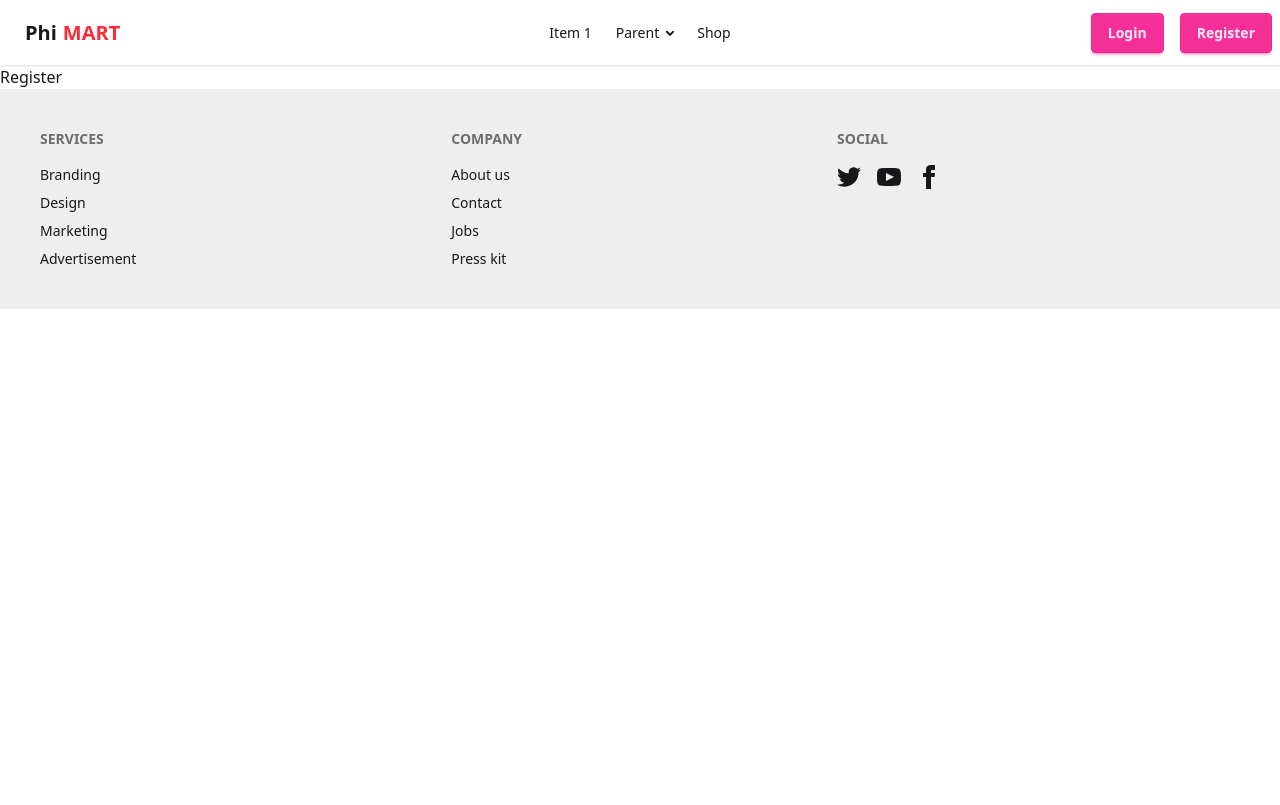
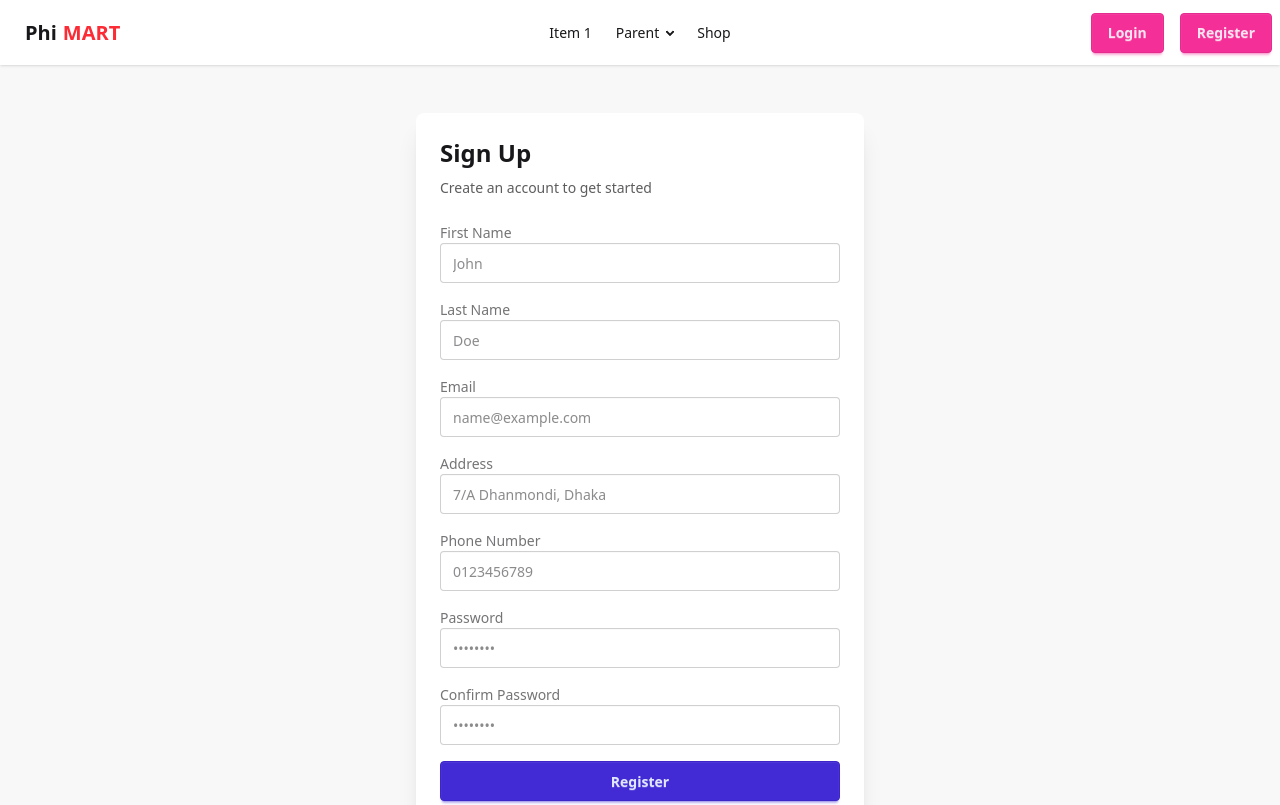
Before and after one commit to Moniruzzaman-Shawon/Phimart-Client, a React (Vite) app: page /register in a window 1280 px wide. Shown: the top 805 px of the page. Built offline with nearby package versions, Linux system fonts and the light colour scheme.

Commit message:
registration form added

```diff
--- a/src/pages/Register.jsx
+++ b/src/pages/Register.jsx
@@ -1,10 +1,180 @@
+import { useForm } from "react-hook-form";
 
 const Register = () => {
-    return (
-        <div>
-            <h1>Register</h1>
+  const {
+    register,
+    handleSubmit,
+    watch,
+    formState: { errors, isSubmitting },
+  } = useForm();
+
+  const onSubmit = async (data) => {
+    console.log("Form Submitted ✅", data);
+    // Example: simulate API call
+    await new Promise((resolve) => setTimeout(resolve, 2000));
+    alert("Registration successful!");
+  };
+
+  const password = watch("password");
+
+  return (
+    <div className="flex min-h-screen items-center justify-center px-4 py-12 bg-base-200">
+      <div className="card w-full max-w-md bg-base-100 shadow-xl">
+        <div className="card-body">
+          {/* Heading */}
+          <h2 className="card-title text-2xl font-bold">Sign Up</h2>
+          <p className="text-base-content/70">Create an account to get started</p>
+
+          {/* Form */}
+          <form className="space-y-4 mt-4" onSubmit={handleSubmit(onSubmit)}>
+            {/* First Name */}
+            <div className="form-control">
+              <label className="label" htmlFor="first_name">
+                <span className="label-text">First Name</span>
+              </label>
+              <input
+                id="first_name"
+                type="text"
+                placeholder="John"
+                className="input input-bordered w-full"
+                {...register("first_name", { required: "First Name is required" })}
+              />
+              {errors.first_name && (
+                <span className="text-error text-sm">{errors.first_name.message}</span>
+              )}
+            </div>
+
+            {/* Last Name */}
+            <div className="form-control">
+              <label className="label" htmlFor="last_name">
+                <span className="label-text">Last Name</span>
+              </label>
+              <input
+                id="last_name"
+                type="text"
+                placeholder="Doe"
+                className="input input-bordered w-full"
+                {...register("last_name", { required: "Last Name is required" })}
+              />
+              {errors.last_name && (
+                <span className="text-error text-sm">{errors.last_name.message}</span>
+              )}
+            </div>
+
+            {/* Email */}
+            <div className="form-control">
+              <label className="label" htmlFor="email">
+                <span className="label-text">Email</span>
+              </label>
+              <input
+                id="email"
+                type="email"
+                placeholder="name@example.com"
+                className="input input-bordered w-full"
+                {...register("email", { required: "Email is required" })}
+              />
+              {errors.email && (
+                <span className="text-error text-sm">{errors.email.message}</span>
+              )}
+            </div>
+
+            {/* Address */}
+            <div className="form-control">
+              <label className="label" htmlFor="address">
+                <span className="label-text">Address</span>
+              </label>
+              <input
+                id="address"
+                type="text"
+                placeholder="7/A Dhanmondi, Dhaka"
+                className="input input-bordered w-full"
+                {...register("address")}
+              />
+            </div>
+
+            {/* Phone Number */}
+            <div className="form-control">
+              <label className="label" htmlFor="phone_number">
+                <span className="label-text">Phone Number</span>
+              </label>
+              <input
+                id="phone_number"
+                type="text"
+                placeholder="0123456789"
+                className="input input-bordered w-full"
+                {...register("phone_number")}
+              />
+            </div>
+
+            {/* Password */}
+            <div className="form-control">
+              <label className="label" htmlFor="password">
+                <span className="label-text">Password</span>
+              </label>
+              <input
+                id="password"
+                type="password"
+                placeholder="••••••••"
+                className="input input-bordered w-full"
+                {...register("password", {
+                  required: "Password is required",
+                  minLength: {
+                    value: 8,
+                    message: "Password must be at least 8 characters",
+                  },
+                })}
+              />
+              {errors.password && (
+                <span className="text-error text-sm">{errors.password.message}</span>
+              )}
+            </div>
+
+            {/* Confirm Password */}
+            <div className="form-control">
+              <label className="label" htmlFor="confirmPassword">
+                <span className="label-text">Confirm Password</span>
+              </label>
+              <input
+                id="confirmPassword"
+                type="password"
+                placeholder="••••••••"
+                className="input input-bordered w-full"
+                {...register("confirm_password", {
+                  required: "Confirm Password is required",
+                  validate: (value) =>
+                    value === password || "Passwords do not match",
+                })}
+              />
+              {errors.confirm_password && (
+                <span className="text-error text-sm">
+                  {errors.confirm_password.message}
+                </span>
+              )}
+            </div>
+
+            {/* Submit Button */}
+            <button type="submit" className="btn btn-primary w-full" disabled={isSubmitting}>
+              {isSubmitting ? (
+                <span className="loading loading-spinner loading-sm"></span>
+              ) : (
+                "Register"
+              )}
+            </button>
+          </form>
+
+          {/* Footer link */}
+          <div className="text-center mt-4">
+            <p className="text-base-content/70">
+              Already have an account?{" "}
+              <a href="/login" className="link link-primary">
+                Sign in
+              </a>
+            </p>
+          </div>
         </div>
-    );
+      </div>
+    </div>
+  );
 };
 
 export default Register;
```
